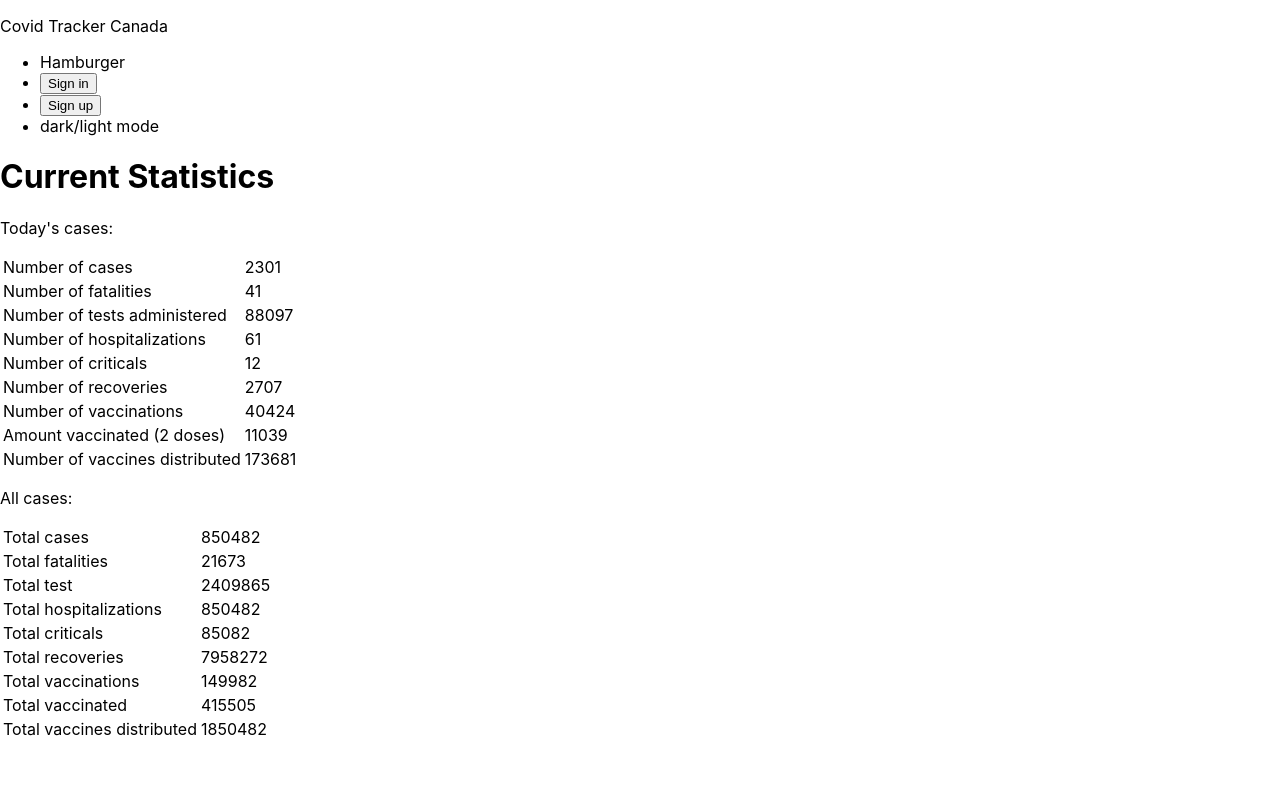
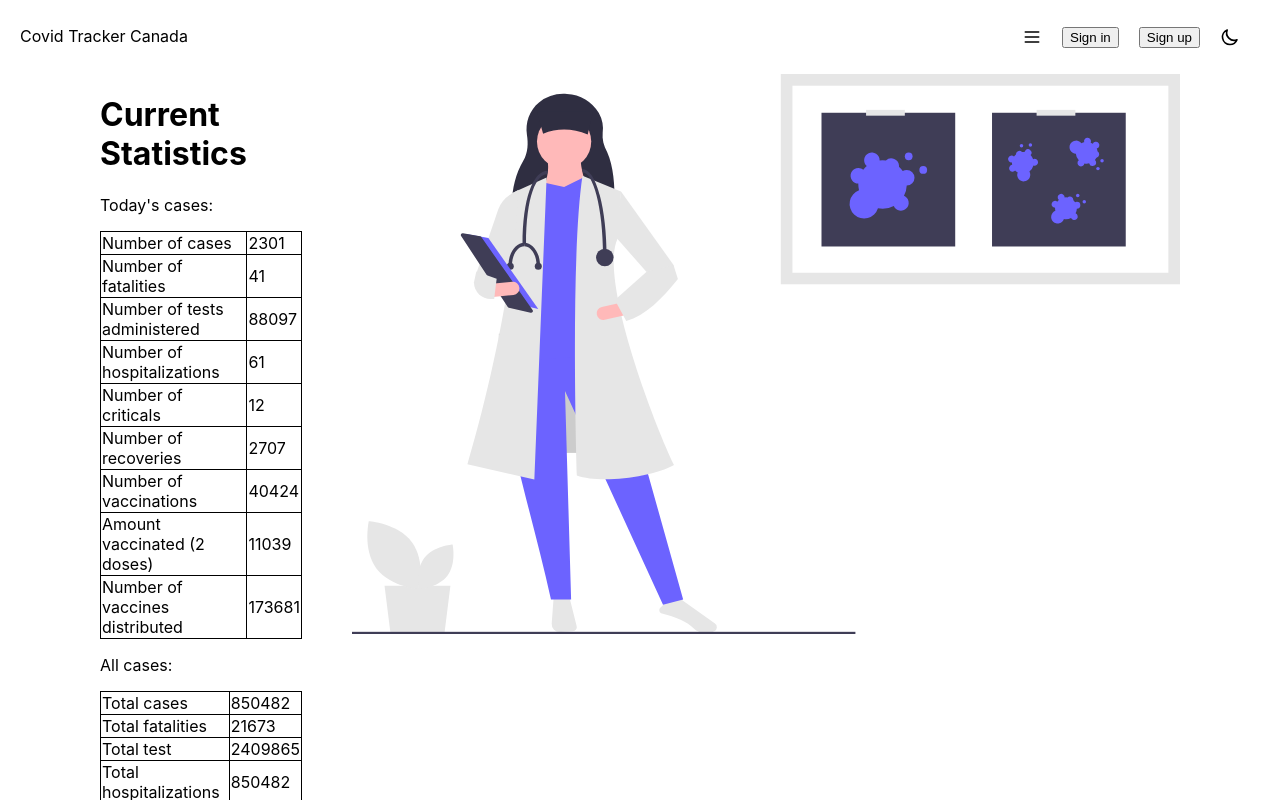
Before and after one commit to karolinaCodes/covid-tracking-app, a React (Create React App) app: page / in a window 1280 px wide. Shown: the top 800 px of the page. Built offline with nearby package versions, Linux system fonts and the light colour scheme.

Commit message:
added styles

```diff
--- a/src/components/Header.js
+++ b/src/components/Header.js
@@ -1,18 +1,48 @@
 import React, { Fragment } from "react";
+import styles from "./Header.module.css";
 
 function Header() {
   return (
-    <nav>
+    <nav className={styles.navbar}>
       <p>Covid Tracker Canada</p>
-      <ul>
-        <li>Hamburger</li>
-        <li>
+
+      <ul className={styles.leftIcons}>
+        <svg
+          width="20px"
+          xmlns="http://www.w3.org/2000/svg"
+          className={("h-6 w-6", styles.listItem)}
+          fill="none"
+          viewBox="0 0 24 24"
+          stroke="currentColor"
+        >
+          <path
+            strokeLinecap="round"
+            strokeLinejoin="round"
+            strokeWidth={2}
+            d="M4 6h16M4 12h16M4 18h16"
+          />
+        </svg>
+        <li className={styles.listItem}>
           <button>Sign in</button>
         </li>
-        <li>
+        <li className={styles.listItem}>
           <button>Sign up</button>
         </li>
-        <li>dark/light mode</li>
+        <svg
+          width="20px"
+          xmlns="http://www.w3.org/2000/svg"
+          className={("h-6 w-6", styles.listItem)}
+          fill="none"
+          viewBox="0 0 24 24"
+          stroke="currentColor"
+        >
+          <path
+            strokeLinecap="round"
+            strokeLinejoin="round"
+            strokeWidth={2}
+            d="M20.354 15.354A9 9 0 018.646 3.646 9.003 9.003 0 0012 21a9.003 9.003 0 008.354-5.646z"
+          />
+        </svg>
       </ul>
     </nav>
   );
--- a/src/components/Header.module.css
+++ b/src/components/Header.module.css
@@ -0,0 +1,15 @@
+.navbar {
+  display: grid;
+  grid-template-columns: 50% 50%;
+  padding: 10px 20px 10px 20px;
+}
+
+.leftIcons {
+  display: flex;
+  justify-content: flex-end;
+  list-style-type: none;
+}
+
+.listItem {
+  margin-right: 20px;
+}
--- a/src/components/Main-Content/MainContent.js
+++ b/src/components/Main-Content/MainContent.js
@@ -1,14 +1,17 @@
 import React, { Fragment } from "react";
 import StatsTable from "./StatsTable";
+import medicalResearcherImg from "../../assets/undraw_medical_research_qg4d.svg";
+import styles from "./MainContent.module.css";
 
 function MainContent() {
   return (
-    <Fragment>
+    <div className={styles.mainContent}>
       <div>
-        <h1>Current Statistics</h1>
+        <h1 className={styles.heading}>Current Statistics</h1>
+        <StatsTable />
       </div>
-      <StatsTable />
-    </Fragment>
+      <img src={medicalResearcherImg} className={styles.doctorImg} />
+    </div>
   );
 }
 
--- /dev/null
+++ b/src/components/Main-Content/MainContent.module.css
@@ -0,0 +1,14 @@
+.mainContent {
+  display: grid;
+  grid-template-columns: 1fr 1fr;
+  grid-column-gap: 50px;
+  margin: 0px 100px 0px 100px;
+  align-items: flex-start;
+}
+
+.doctorImg {
+  height: 70vh;
+}
+
+.heading {
+}
--- a/src/components/Main-Content/StatsTable.js
+++ b/src/components/Main-Content/StatsTable.js
@@ -1,10 +1,12 @@
 import { Fragment } from "react";
+import styles from "./StatsTable.module.css";
+import "./StatsTable.module.css";
 
 function StatsTable() {
   return (
     <Fragment>
       <p>Today's cases:</p>
-      <table>
+      <table className={styles.table}>
         <tr>
           <td>Number of cases</td>
           <td>2301</td>
@@ -45,8 +47,8 @@ function StatsTable() {
       <p>All cases:</p>
       <table>
         <tr>
-          <td>Total cases</td>
-          <td>850482</td>
+          <td className={styles.table}>Total cases</td>
+          <td className={styles.table}>850482</td>
         </tr>
         <tr>
           <td>Total fatalities</td>
--- /dev/null
+++ b/src/components/Main-Content/StatsTable.module.css
@@ -0,0 +1,5 @@
+table,
+td {
+  border: 1px solid black;
+  border-collapse: collapse;
+}
```
Also changed, not shown: src/assets/undraw_medical_research_qg4d.svg (added), src/components/Main-Content/MainContent.css (deleted), src/components/Main-Content/StatsTable.css (deleted).
